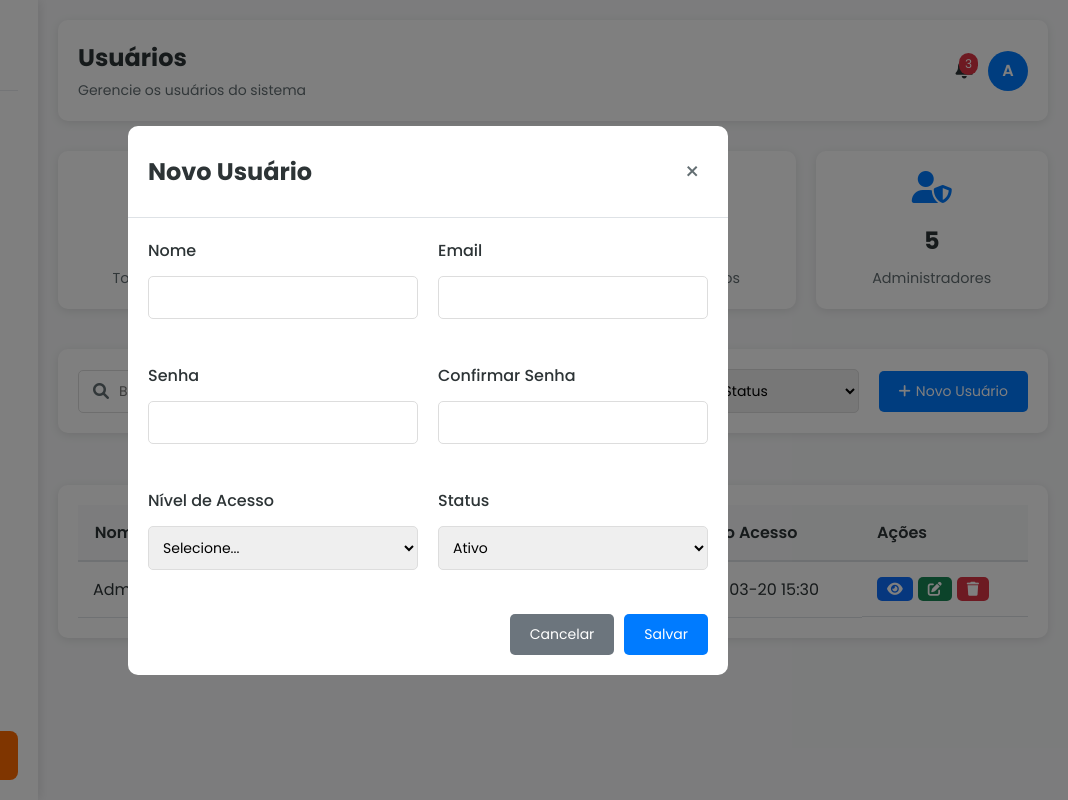
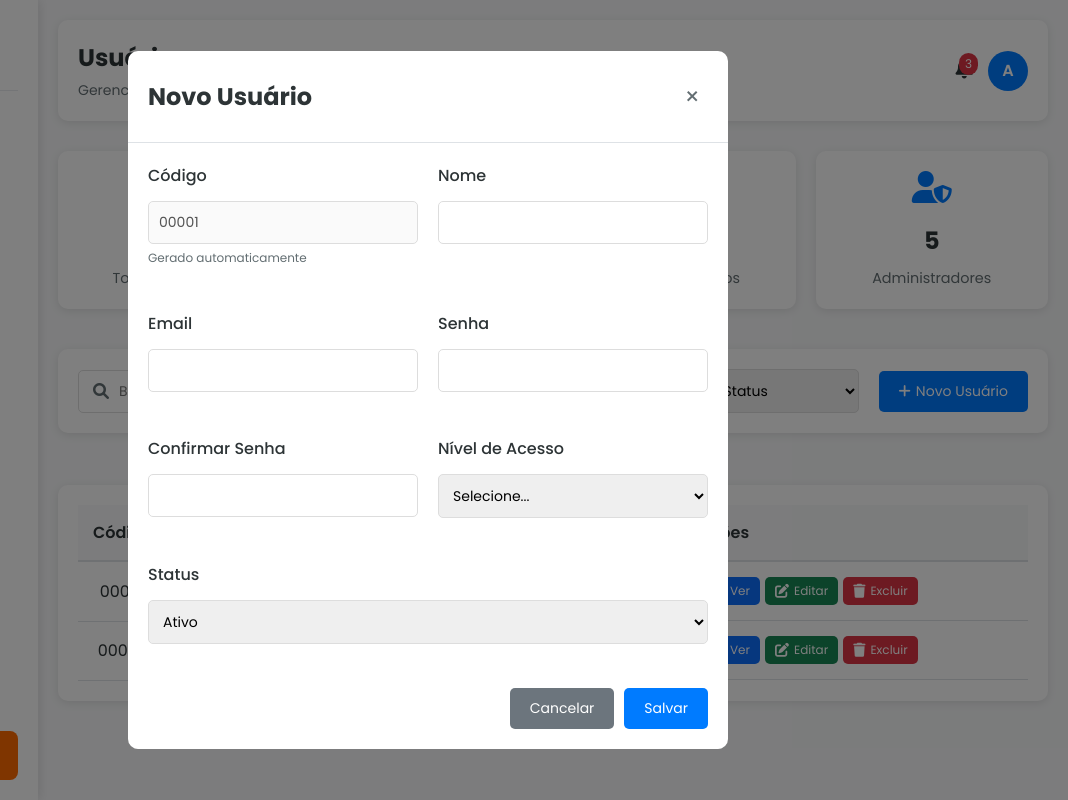
Before and after one commit to BlusDevsoftware/eGerente, a plain HTML site: page frontend/Paginas_HTML/usuarios.html in a window 1280 px wide. Both pictures are taken after a click on the button "Novo Usuário". Shown: the full height of the page, 212-1280 px from the left. Drawn offline with Linux system fonts and the light colour scheme.

Commit message:
Adicionado código do usuário na listagem e busca

```diff
--- a/frontend/Paginas_HTML/usuarios.html
+++ b/frontend/Paginas_HTML/usuarios.html
@@ -503,31 +503,34 @@
                 <table>
                     <thead>
                         <tr>
+                            <th>Código</th>
                             <th>Nome</th>
-                            <th>Email</th>
-                            <th>Nível</th>
+                            <th>Nível de Acesso</th>
                             <th>Status</th>
-                            <th>Último Acesso</th>
                             <th>Ações</th>
                         </tr>
                     </thead>
                     <tbody>
                         <tr>
-                            <td>Admin</td>
-                            <td>admin@exemplo.com</td>
+                            <td>00001</td>
+                            <td>João Silva</td>
                             <td>Administrador</td>
                             <td><span class="status active">Ativo</span></td>
-                            <td>2024-03-20 15:30</td>
                             <td class="actions">
-                                <button class="action-btn view-btn" title="Visualizar">
-                                    <i class="fas fa-eye"></i>
-                                </button>
-                                <button class="action-btn edit-btn" title="Editar">
-                                    <i class="fas fa-edit"></i>
-                                </button>
-                                <button class="action-btn delete-btn" title="Excluir">
-                                    <i class="fas fa-trash"></i>
-                                </button>
+                                <button class="action-btn view-btn" onclick="viewUser(1)"><i class="fas fa-eye"></i> Ver</button>
+                                <button class="action-btn edit-btn" onclick="editUser(1)"><i class="fas fa-edit"></i> Editar</button>
+                                <button class="action-btn delete-btn" onclick="deleteUser(1)"><i class="fas fa-trash"></i> Excluir</button>
+                            </td>
+                        </tr>
+                        <tr>
+                            <td>00002</td>
+                            <td>Maria Santos</td>
+                            <td>Usuário</td>
+                            <td><span class="status active">Ativo</span></td>
+                            <td class="actions">
+                                <button class="action-btn view-btn" onclick="viewUser(2)"><i class="fas fa-eye"></i> Ver</button>
+                                <button class="action-btn edit-btn" onclick="editUser(2)"><i class="fas fa-edit"></i> Editar</button>
+                                <button class="action-btn delete-btn" onclick="deleteUser(2)"><i class="fas fa-trash"></i> Excluir</button>
                             </td>
                         </tr>
                     </tbody>
@@ -547,25 +550,30 @@
                 <form>
                     <div class="form-row">
                         <div class="form-group">
+                            <label>Código</label>
+                            <input type="text" id="codigo" name="codigo" readonly disabled>
+                            <small class="form-text text-muted">Gerado automaticamente</small>
+                        </div>
+                        <div class="form-group">
                             <label>Nome</label>
                             <input type="text" required>
                         </div>
+                    </div>
+                    <div class="form-row">
                         <div class="form-group">
                             <label>Email</label>
                             <input type="email" required>
                         </div>
-                    </div>
-                    <div class="form-row">
                         <div class="form-group">
                             <label>Senha</label>
                             <input type="password" required>
                         </div>
+                    </div>
+                    <div class="form-row">
                         <div class="form-group">
                             <label>Confirmar Senha</label>
                             <input type="password" required>
                         </div>
-                    </div>
-                    <div class="form-row">
                         <div class="form-group">
                             <label>Nível de Acesso</label>
                             <select required>
@@ -575,6 +583,8 @@
                                 <option value="user">Usuário</option>
                             </select>
                         </div>
+                    </div>
+                    <div class="form-row">
                         <div class="form-group">
                             <label>Status</label>
                             <select required>
@@ -603,6 +613,12 @@
 
         // Modal functions
         function openModal() {
+            // Gerar código sequencial
+            const codigoInput = document.getElementById('codigo');
+            const ultimoCodigo = localStorage.getItem('ultimoCodigoUsuario') || '00000';
+            const novoCodigo = String(parseInt(ultimoCodigo) + 1).padStart(5, '0');
+            codigoInput.value = novoCodigo;
+
             document.getElementById('usuarioModal').style.display = 'flex';
         }
 
@@ -663,6 +679,11 @@
         // Form submission
         document.querySelector('form').addEventListener('submit', function(e) {
             e.preventDefault();
+
+            // Salvar o último código usado
+            const codigo = document.getElementById('codigo').value;
+            localStorage.setItem('ultimoCodigoUsuario', codigo);
+
             showToast('Usuário cadastrado com sucesso!', 'success');
             closeModal();
         });
```
Also changed, not shown: frontend/Paginas_JS/usuarios.js (+15 -3 lines).
